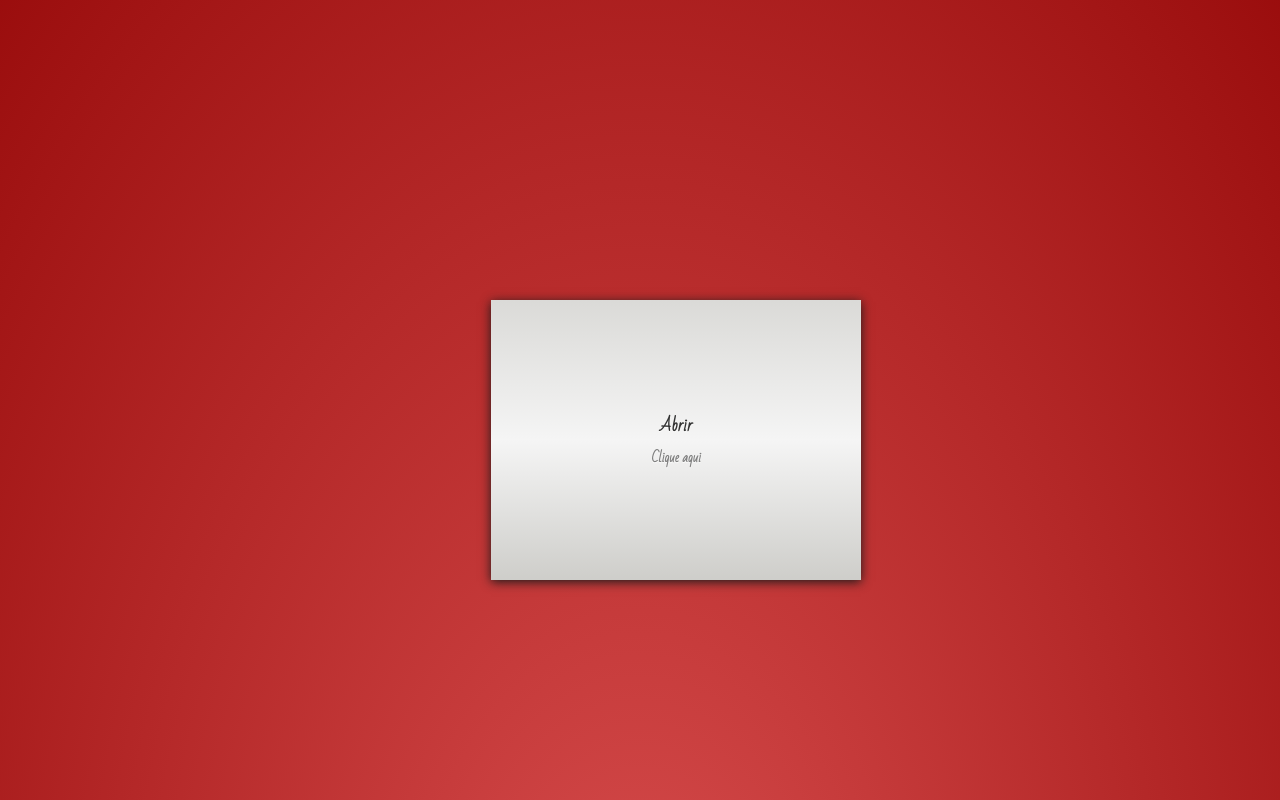
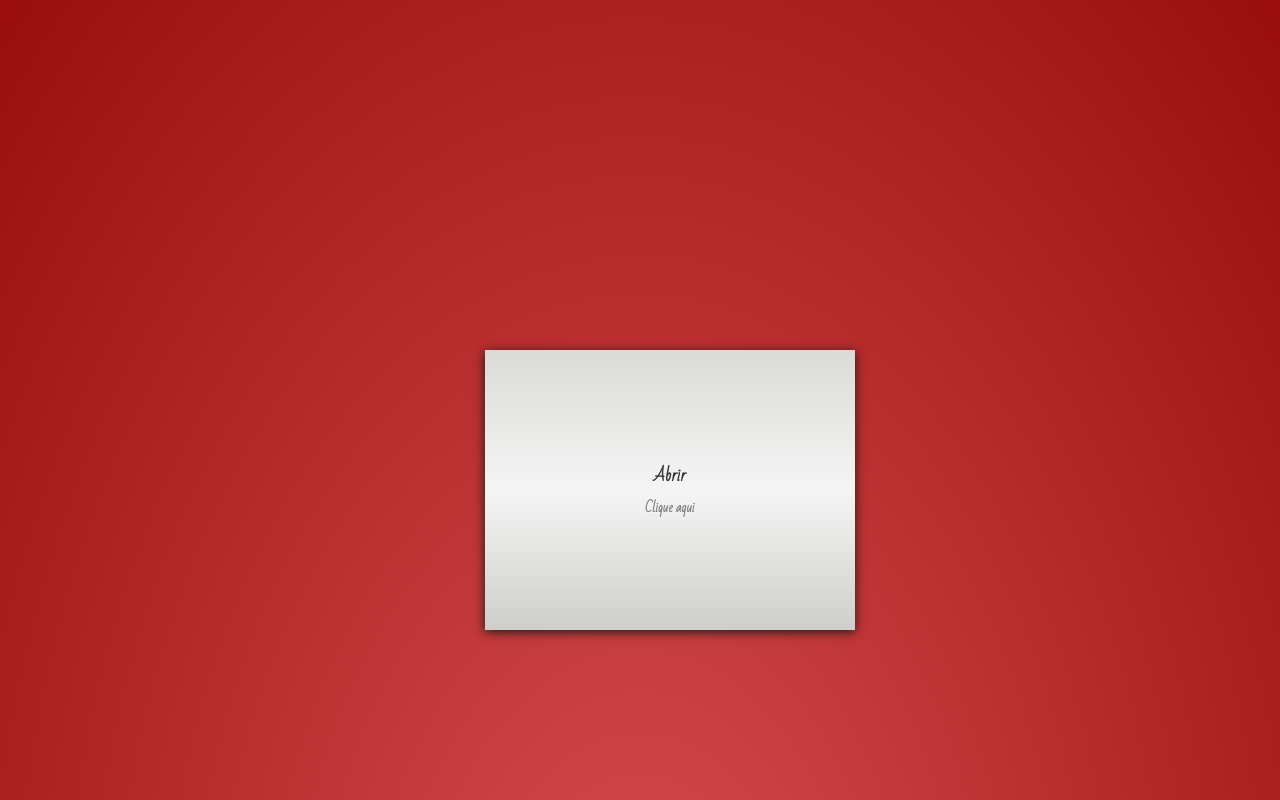
Before and after one commit to JvitorAndreF/Carta, a plain HTML site: page index.html in a window 1280 px wide. Shown: the top 800 px of the page. Drawn offline with Linux system fonts and the light colour scheme.

Commit message:
Detalhes de top

```diff
--- a/Index.js
+++ b/Index.js
@@ -19,7 +19,7 @@ function ler(){
     let $perspe = document.getElementById('#perspectiva');
 
     $carta.style.transition='all .5s 1s';
-    $carta.style.top='-270px';
+    $carta.style.top='-300px';
     $carta.style.height='500px';
 
     $perspe.style.transition = 'all 1s';
--- a/Style.css
+++ b/Style.css
@@ -23,8 +23,8 @@ body{
 
 #perspectiva{
   position:fixed;
-  top:300px;
-  left:54%;
+  top:350px;
+  left:53.5%;
   margin-left: -200px;
   perspective:1000;
 }
```
